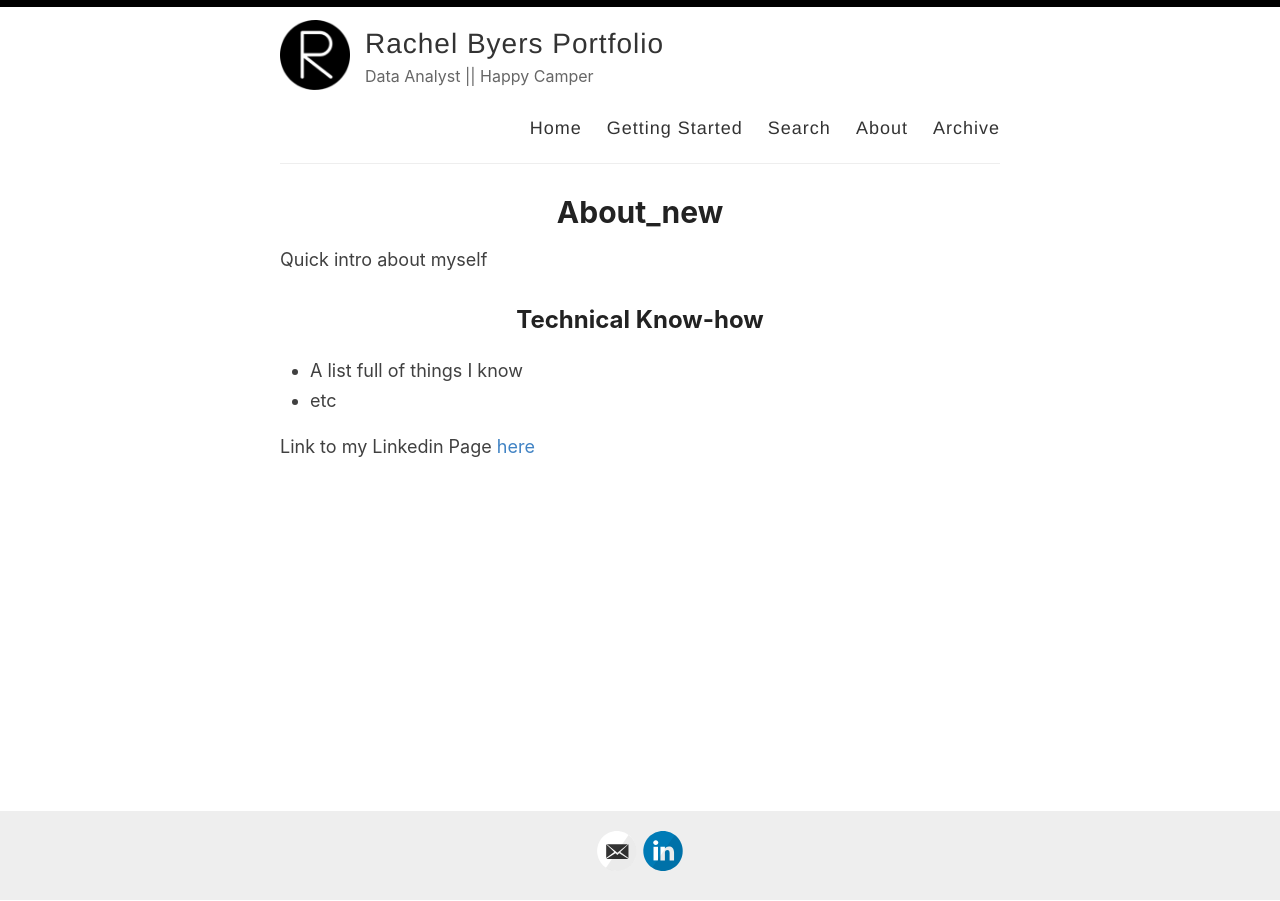
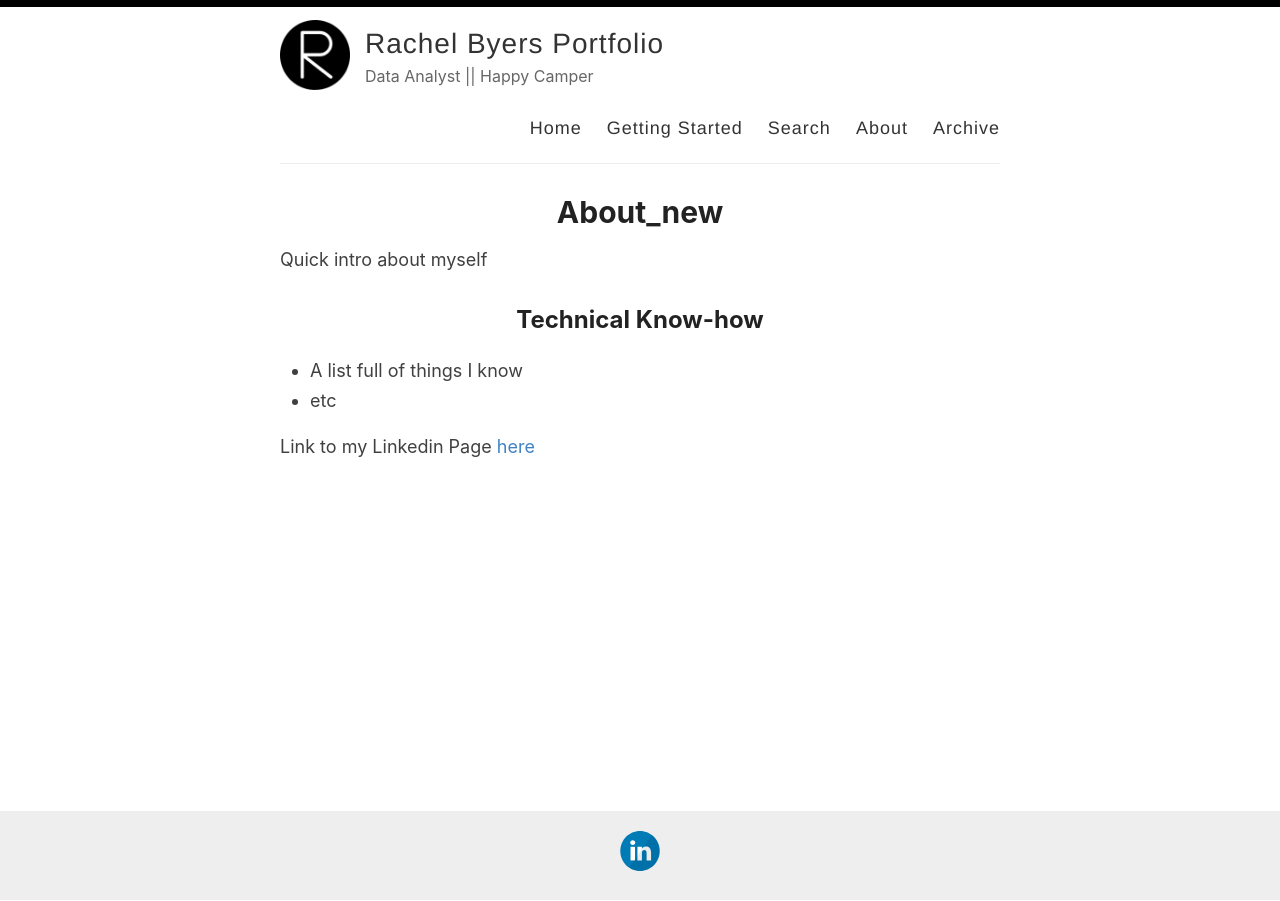
Before and after one commit to rbyers18/github-portfolio, a Jekyll site: the page built from _pages/About_New.md, in a window 1280 px wide. Built offline with Jekyll 4.4.1, drawn with Linux system fonts in a browser that asks for light colours.

```diff
--- a/_config.yml
+++ b/_config.yml
@@ -22,7 +22,7 @@
 # Includes an icon in the footer for each username you enter
 footer-links:
   dribbble:
-  email: rnroberts18@gmail.com
+  email:
   facebook:
   flickr:
   github:
@@ -90,7 +90,7 @@
 
 include: ['_pages']
 
-paginate: 6
+paginate: 7
 paginate_path: /page:num/
 
 # Exclude these files from your production _site
```
